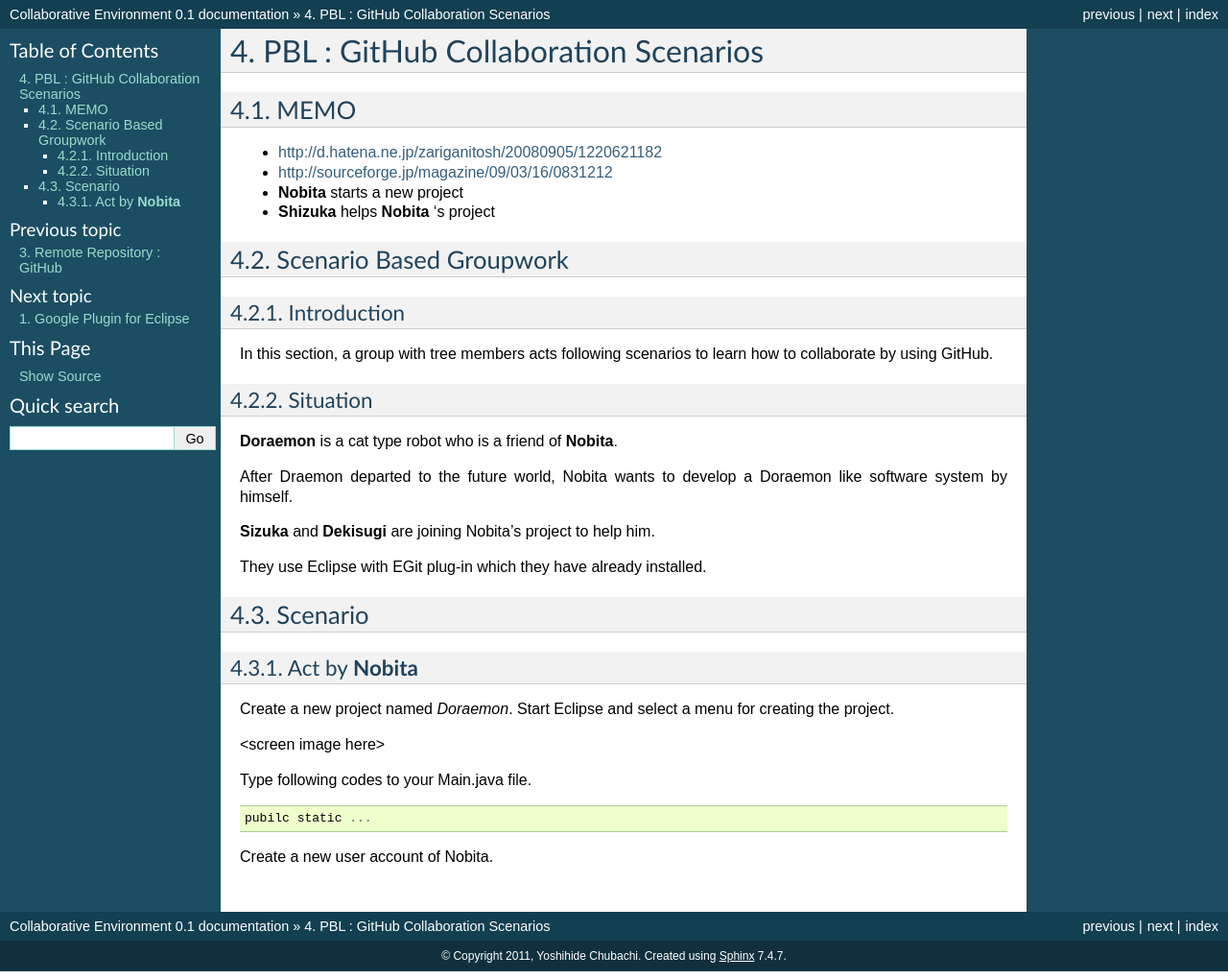
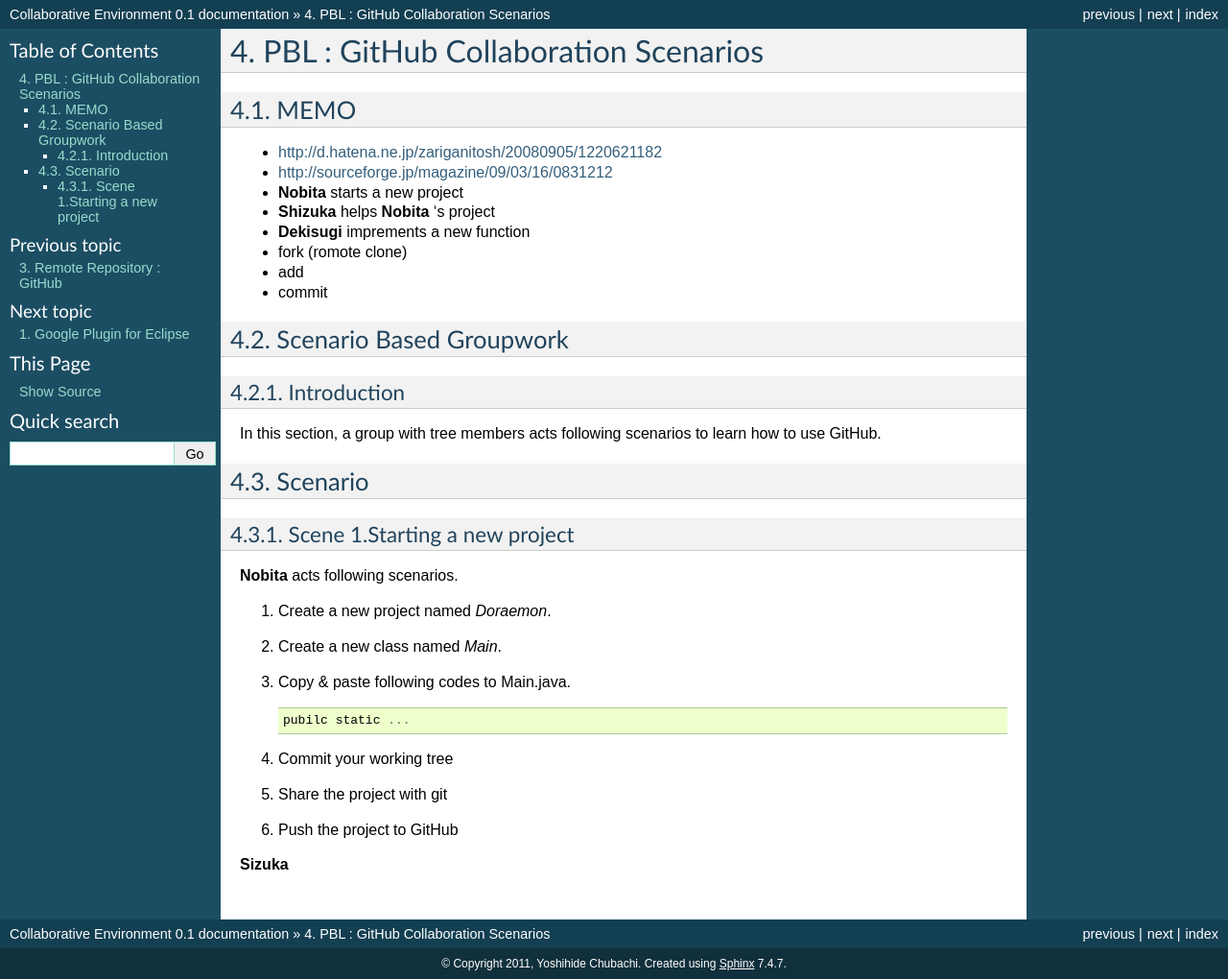
Before and after one commit to ychubachi/collaborative-sde, a Sphinx documentation site: the page built from source/github-pbl.rst, in a window 1280 px wide. Shown: the whole page at 96% size. Built offline with Sphinx 7.4.7, drawn with Linux system fonts in a browser that asks for light colours.

Commit message:
Started writing GitHub scenario part.

```diff
--- a/source/github-pbl.rst
+++ b/source/github-pbl.rst
@@ -9,42 +9,40 @@ MEMO
 
 
 - **Nobita** starts a new project
+- **Shizuka** helps **Nobita** 's project
+- **Dekisugi** imprements a new function
+- fork (romote clone)
+- add
+- commit
 
-- **Shizuka** helps **Nobita** 's project
 
 Scenario Based Groupwork
 ------------------------
 
 Introduction
 ~~~~~~~~~~~~
-
-In this section, a group with tree members acts following scenarios to learn how to collaborate by using GitHub.
-
-Situation
-~~~~~~~~~
-
-**Doraemon** is a cat type robot who is a friend of **Nobita**.
-
-After Draemon departed to the future world,  Nobita wants to develop a Doraemon like software system by himself.
-
-**Sizuka** and **Dekisugi** are joining Nobita's project to help him.
-
-They use Eclipse with EGit plug-in which they have already installed.
+In this section, a group with tree members acts
+following scenarios to learn how to use GitHub.
 
 Scenario
 --------
 
-Act by **Nobita**
-~~~~~~~~~~~~~~~~~
+Scene 1.Starting a new project
+~~~~~~~~~~~~~~~~~~~~~~~~~~~~~~
 
-Create a new project named *Doraemon*.  Start Eclipse and select a menu for creating the project.
+**Nobita** acts following scenarios.
 
-<screen image here>
+#. Create a new project named *Doraemon*.
+#. Create a new class named *Main*.
+#. Copy & paste following codes to Main.java.
 
-Type following codes to your Main.java file.
+   ::
 
-::
+      pubilc static ...
 
-  pubilc static ...
+#. Commit your working tree
+#. Share the project with git
+#. Push the project to GitHub
 
-Create a new user account of Nobita.
+
+**Sizuka**
```
